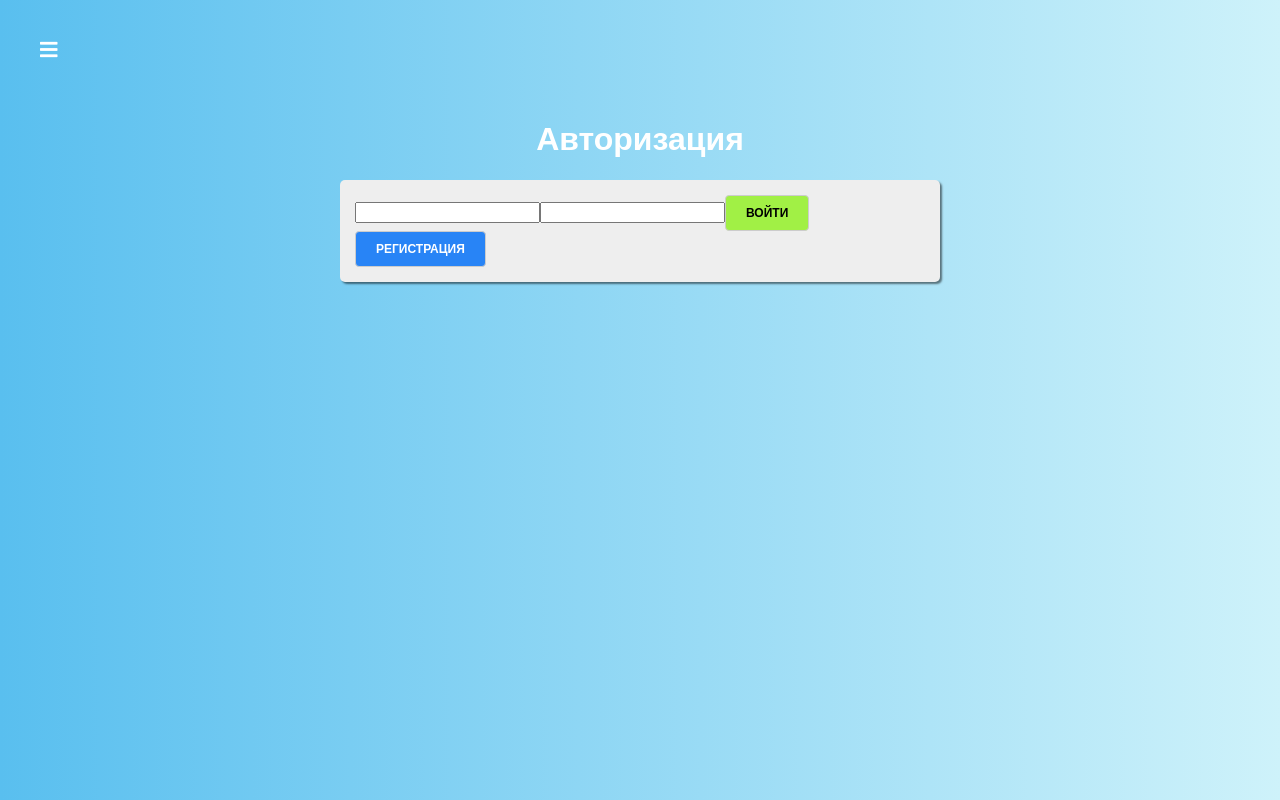
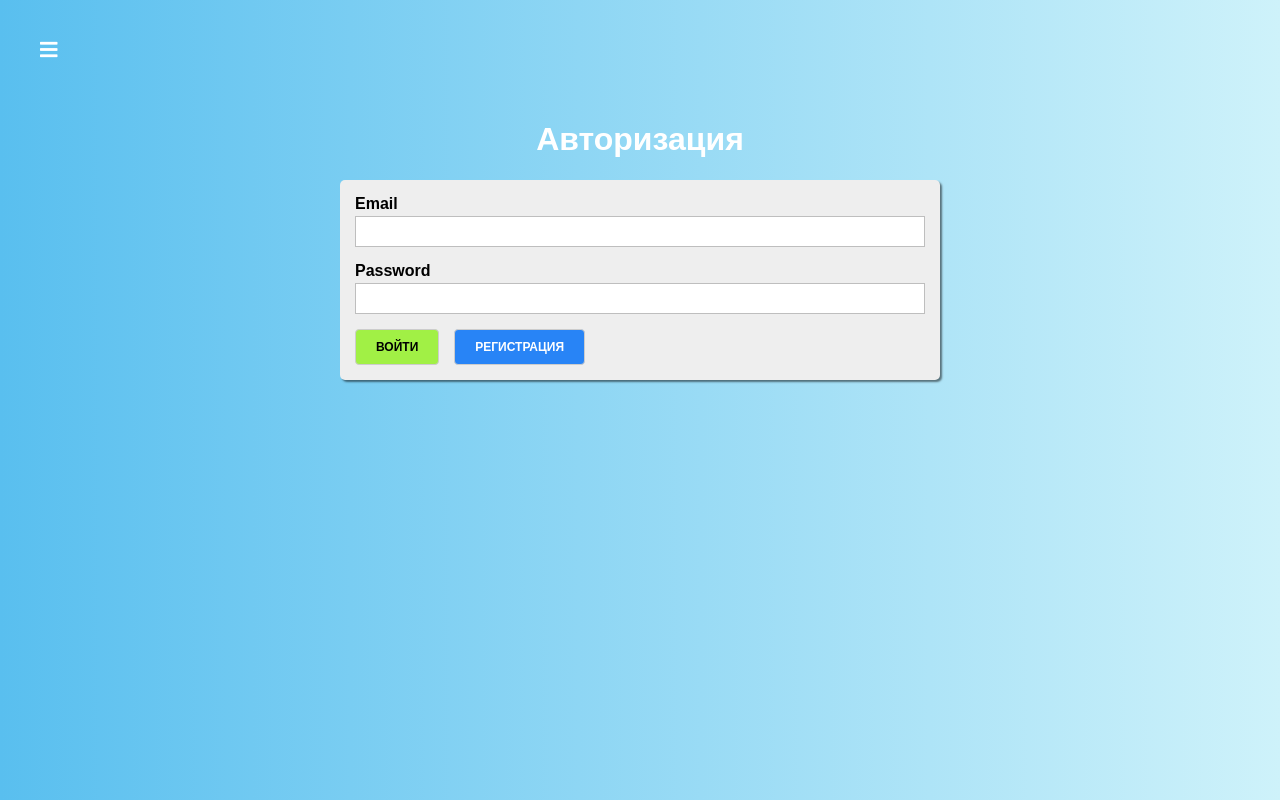
Before and after one commit to YuriAnisimov27/React.Practice, a React app: page /auth in a window 1280 px wide. Built offline with nearby package versions, Linux system fonts and the light colour scheme.

Commit message:
feat: add Input

```diff
--- /dev/null
+++ b/src/components/UI/Input/Input.css
@@ -0,0 +1,31 @@
+.Input {
+    margin-bottom: 15px;
+}
+
+.Input label {
+    margin-bottom: 3px;
+    padding: 0;
+    display: block;
+    font-weight: bold;
+}
+
+.Input input {
+    display: block;
+    box-sizing: border-box;
+    border: 1px solid #bebebe;
+    padding: 7px;
+    margin: 0 0 5px;
+    width: 100%;
+    outline: none;
+    transition: all 300ms ease-in-out;
+}
+
+.Input span {
+    color: #f01f30;
+    font-size: 12px;
+    font-weight: bold;
+}
+
+.Input.invalid label {
+    color: #f01f30;
+}
--- /dev/null
+++ b/src/components/UI/Input/Input.js
@@ -0,0 +1,28 @@
+import React from 'react'
+import classes from './Input.css'
+
+function isInvalid({valid, touched, shouldValidate}) {
+  return !valid && shouldValidate && touched
+}
+
+const Input = (props) => {
+  const inputType = props.type || "text"
+  const cls = [classes.Input]
+  const htmlFor = `${inputType}-${Math.random()}`
+
+  if (isInvalid(props)) {
+    cls.push(classes.invalid)
+  }
+
+  return (
+    <div className={cls.join(' ')}>
+      <label htmlFor={htmlFor}>{props.label}</label>
+      <input type={inputType} id={htmlFor} value={props.value} onChange={props.onChange} />
+
+      {isInvalid(props) ? <span>{props.errorMessage || "Введите верное значение"}</span> : null }
+
+    </div>
+  )
+}
+
+export default Input;
--- a/src/containers/Auth/Auth.js
+++ b/src/containers/Auth/Auth.js
@@ -1,6 +1,7 @@
 import React, {Component} from 'react'
 import classes from './Auth.css'
 import Button from "../../components/UI/Button/Button";
+import Input from "../../components/UI/Input/Input";
 
 export default class Auth extends Component {
 
@@ -23,8 +24,8 @@
         <div>
           <h1>Авторизация</h1>
           <form onSubmit={this.submitHandler} className={classes.AuthForm}>
-            <input type="text"/>
-            <input type="text"/>
+            <Input label="Email"  />
+            <Input label="Password" />
 
             <Button
               type="success"
```
